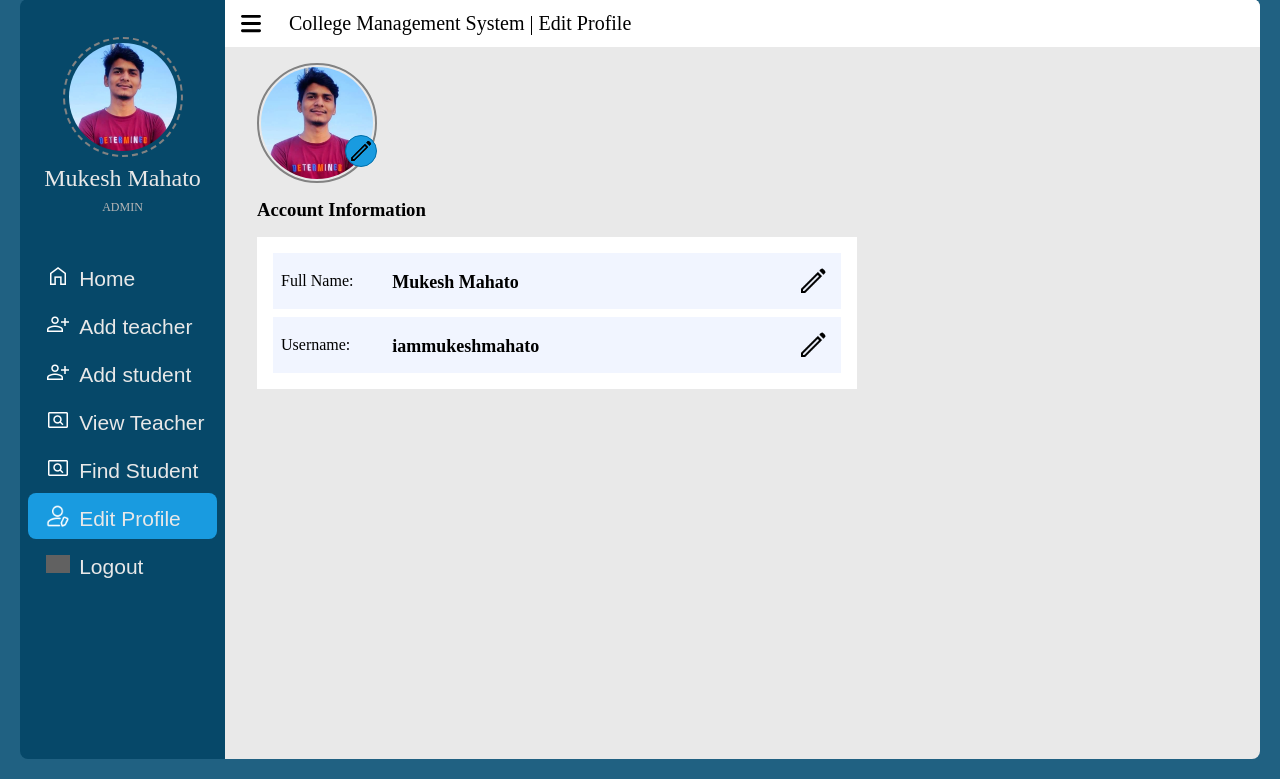
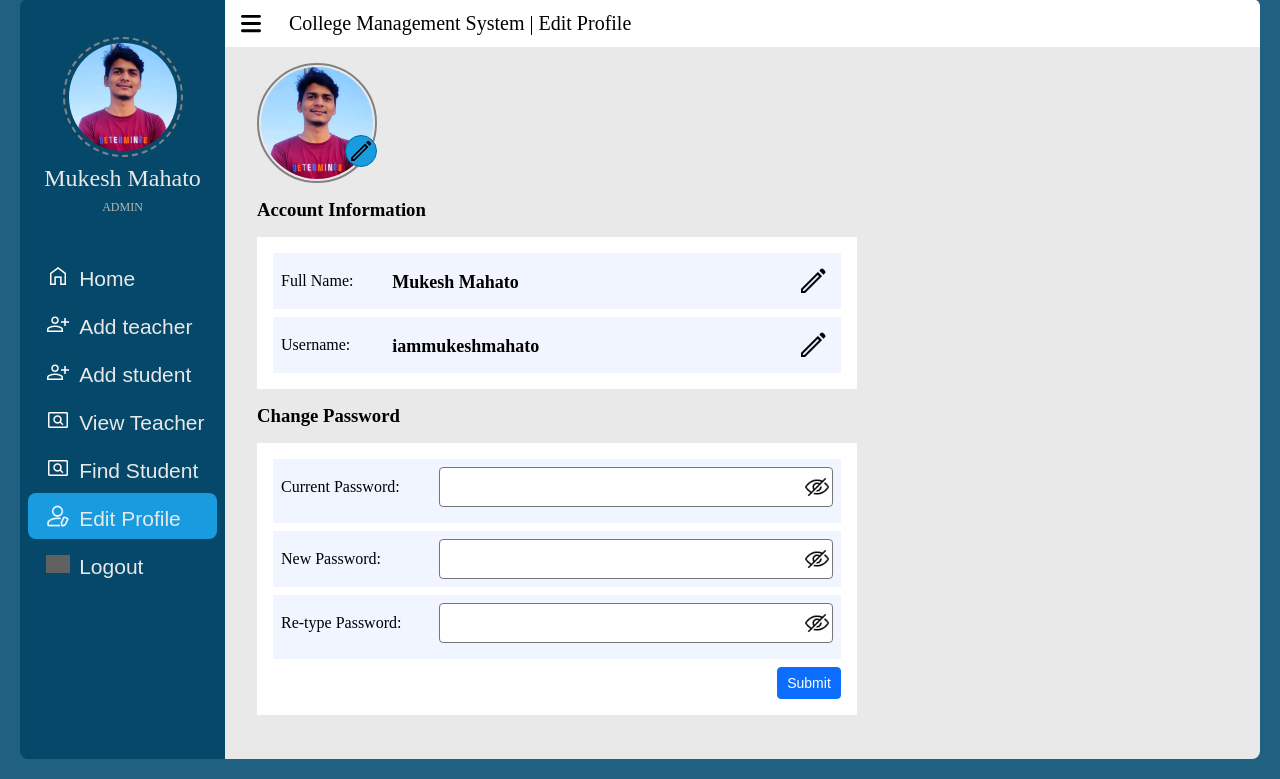
Before and after one commit to iammukeshmahato/college-management-system-v1, a PHP site: page /minor/setting.php in a window 1280 px wide. Shown: the part 21-800 px from the top of the page. Run offline with PHP 8.4, Linux system fonts and the light colour scheme; a user stored in the database is signed in; data comes from the database, SQL or seed files in the repository; grey boxes are pictures that could not be loaded.

Commit message:
Adding Change Password Functionallity

```diff
--- a/css/edit-profile.css
+++ b/css/edit-profile.css
@@ -100,3 +100,54 @@ b.input {
 .display-flex {
    display: flex;
 }
+
+.hideShowBtn {
+   height: 24px;
+   width: 24px;
+   POSITION: ABSOLUTE;
+   RIGHT: 0.75rem;
+   top: 16px;
+   padding: 0;
+   background-image: url("../img/hide.png");
+   background-size: cover;
+   cursor: pointer;
+}
+
+
+label[for=confirmPassword] {
+   color: red;
+   display: none;
+}
+
+.succss-wrapper {
+   margin: 20px;
+   height: calc(100vh - 40px);
+   width: calc(100vw - 40px);
+   border-radius: 0.5rem;
+   position: absolute;
+   top: 0;
+   left: 0;
+   background-color: rgba(213, 213, 213, 0.757);
+   display: none;
+}
+
+.success {
+   height: 400px;
+   width: 400px;
+
+   position: absolute;
+   top: 50%;
+   left: 50%;
+   transform: translate(-50%, -50%);
+
+   display: flex;
+   flex-direction: column;
+   justify-content: center;
+   align-items: center;
+   background: #fff;
+   border-radius: 1rem;
+}
+
+.success img {
+   width: 300px;
+}
--- a/js/edit-profile.js
+++ b/js/edit-profile.js
@@ -107,3 +107,81 @@ function usernameFormOnSumbim() {
         xhr.send(form);
     })
 }
+
+let showHideBtn = document.querySelectorAll(".hideShowBtn");
+let password = document.querySelectorAll(".pass");
+
+// adding click event to all the showhide btn
+showHideBtn.forEach((btn, index) => {
+    btn.addEventListener("click", () => {
+        // console.log(`button ${index} is clicked`);
+        if (password[index].type == "password") {
+            password[index].type = "text";
+            btn.style = `background-image: url("./img/show.png")`;
+        } else {
+            password[index].type = "password";
+            btn.style = `background-image: url("./img/hide.png")`;
+        }
+    })
+})
+
+function checkPassword() {
+    let newPass = document.getElementById("newPassword").value;
+    let cPass = document.getElementById("confirmPassword").value;
+    let cPassError = document.getElementById("cPassErrpr");
+    if (newPass != "" && cPass != "") {
+        if (newPass !== cPass) {
+            cPassError.style.display = "block";
+            cPassError.style.color = "red";
+            cPassError.innerText = "Password does not matched";
+            // console.log("password doesnot maatch");
+        } else {
+            cPassError.style.display = "block";
+            cPassError.innerText = "Password Matched";
+            cPassError.style.color = "green";
+            // console.log("matched");
+        }
+    } else {
+        cPassError.style.display = "none";
+    }
+}
+
+let passwordForm = document.getElementById("changePasswordForm");
+// console.log(PasswordForm);
+passwordForm.addEventListener("submit", (e) => {
+    e.preventDefault();
+    // console.log("changePasswordForm submitted");
+
+    let xhr = new XMLHttpRequest();
+    xhr.open("POST", "http://localhost/minor%20project/php/update_admin_password.php", true);
+    xhr.onload = () => {
+        // console.log("loaded");
+        // console.log(xhr.responseText);
+
+        if (xhr.responseText === "updated successfully") {
+            // console.log("password changed successfully");
+            passwordForm.reset();
+            document.getElementById("cPassErrpr").style.display = "none";
+            document.getElementById("currentPassError").style.display = "none";
+
+            document.querySelector(".succss-wrapper").style.display = "block";
+            setTimeout(() => {
+                document.querySelector(".succss-wrapper").style.display = "none";
+            }, 2000);
+
+        } else {
+            // if(xhr.responseText === "not mathced"){
+            // if current password is not matched
+            // console.log("line 163 not matched");
+
+            document.getElementById("currentPassError").style.display = "block";
+
+            // show updated successfully popup
+
+        }
+
+    }
+
+    let formData = new FormData(passwordForm);
+    xhr.send(formData);
+})
--- a/setting.php
+++ b/setting.php
@@ -156,6 +156,44 @@ include("./php/header.php")
                         </div>
 
                     </div>
+
+                    <div class="password-sec">
+                        <h3 class="info-title">Change Password</h3>
+                        <div class="form-container" style="margin-left:0rem; box-shadow: none;">
+                            <form method="POST" id="changePasswordForm">
+                                <div class="form-item">
+                                    <div class="flex">
+                                        <p class="title" style="margin-bottom:0; width: 14rem;">Current Password:</p>
+                                        <input type="password" name="currentPassword" id="currentPassword" class="input pass" required>
+                                        <span class="hideShowBtn"></span>
+                                    </div>
+                                    <div style="margin-top: 0.5rem; margin-left: 10rem;">
+                                        <label for="currentPassword" id="currentPassError" style="display: none; color:red;"> Invalid Password: Please enter a valid passwod. </label>
+                                    </div>
+                                </div>
+                                <div class="form-item">
+                                    <div class="flex">
+                                        <p class="title" style="margin-bottom:0; width: 14rem;">New Password:</p>
+                                        <input type="password" name="newPassword" id="newPassword" class="input pass" oninput="checkPassword()" required>
+                                        <span class="hideShowBtn"></span>
+                                    </div>
+                                </div>
+                                <div class="form-item">
+                                    <div class="flex">
+                                        <p class="title" style="margin-bottom:0; width: 14rem;">Re-type Password:</p>
+                                        <input type="password" name="confirmPassword" id="confirmPassword" class="input pass" oninput="checkPassword()" required>
+                                        <span class="hideShowBtn"></span>
+                                    </div>
+                                    <div style="margin-top: 0.5rem; margin-left: 10rem;">
+                                        <label for="confirmPassword" id="cPassErrpr"> Passwords does not matched </label>
+                                    </div>
+                                </div>
+                                <div class="ac-info-submit">
+                                    <input type="submit" value="Submit" name="submitBtn" class="button input" style="width: 4rem; height:2rem;">
+                                </div>
+                            </form>
+                        </div>
+                    </div>
                 </div>
 
             </div>
@@ -198,6 +236,14 @@ include("./php/header.php")
                     </div>
                 </div>
             </div>
+
+             <!-- success message for password changed -->
+             <div class="succss-wrapper">
+                <div class="success">
+                    <img src="./img/success.gif" alt="success">
+                    <h3>Password Changed successfully</h3>
+                </div>
+            </div>
         </div>
     </div>
 
```
Also changed, not shown: php/update_admin_password.php (added, +41 -0 lines), img/success.gif (added).
